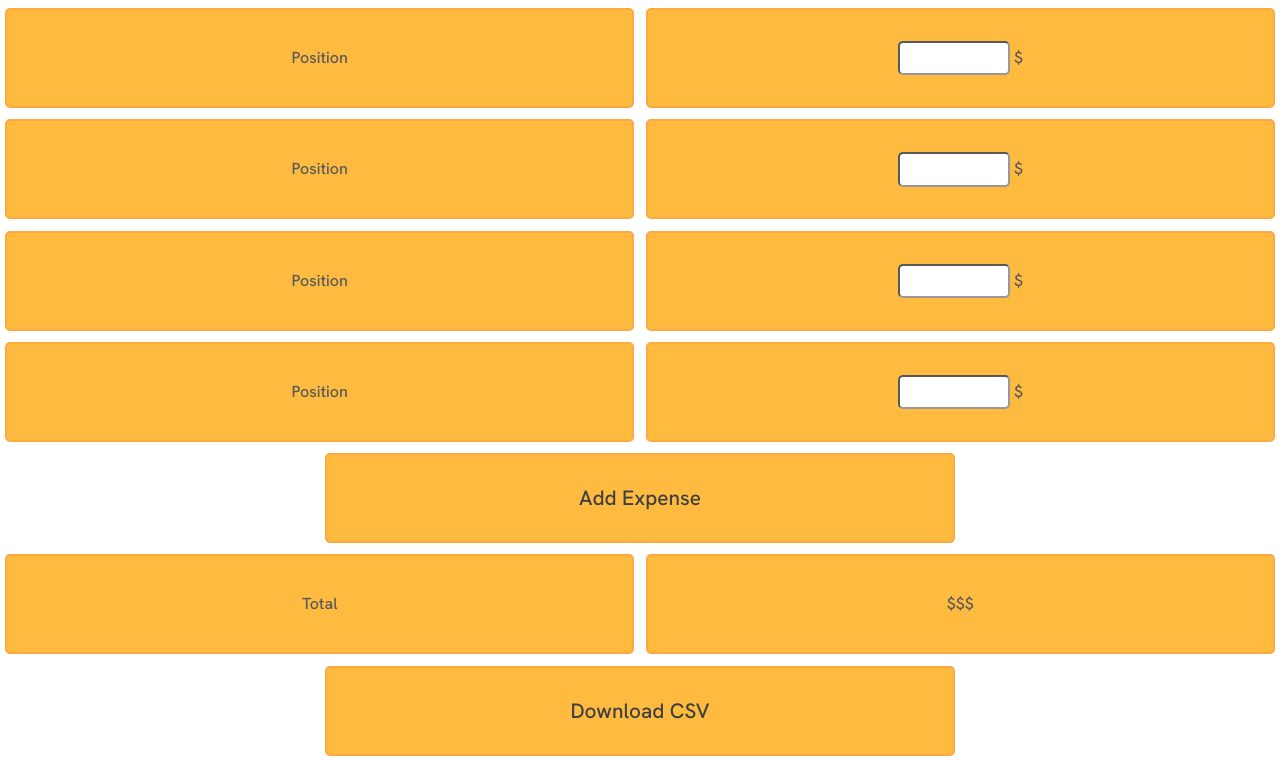
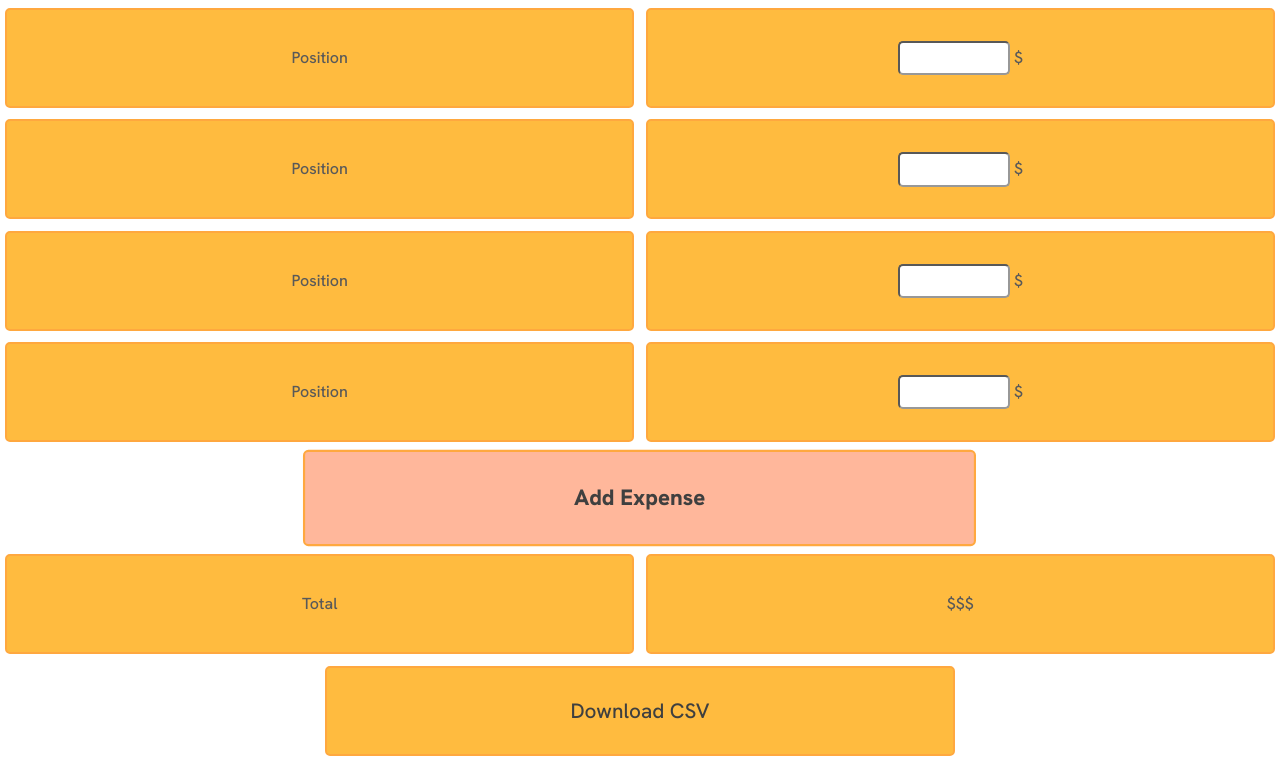
Before and after one commit to ArnoldCodeAcademy/canIAffordMyLifestyle-teaching, a website built with Parcel: page index.html in a window 1280 px wide. In both pictures the pointer is over the button "Add Expense". Shown: the part 911-1672 px from the top of the page. Built offline with nearby package versions, Linux system fonts and the light colour scheme.

Commit message:
teach/feat(pseudo-class): style hover on buttons

```diff
--- a/css/body.css
+++ b/css/body.css
@@ -18,3 +18,9 @@ body {
   font-size: 1.3em;
   background-color: lightcoral;
 }
+
+.default-button:hover {
+  font-family: hanken-bold;
+  background-color: lightsalmon;
+  scale: 1.07;
+}
```
